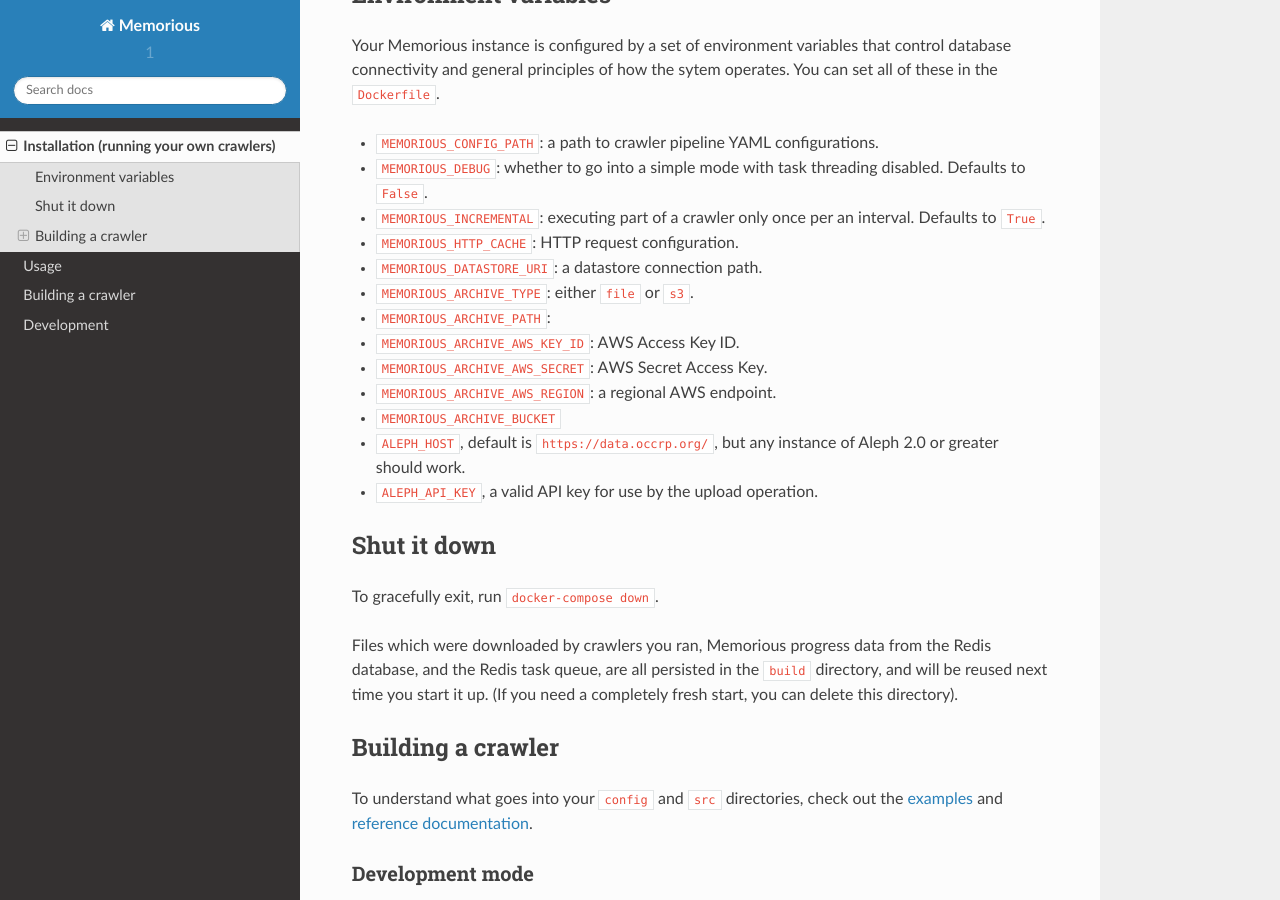
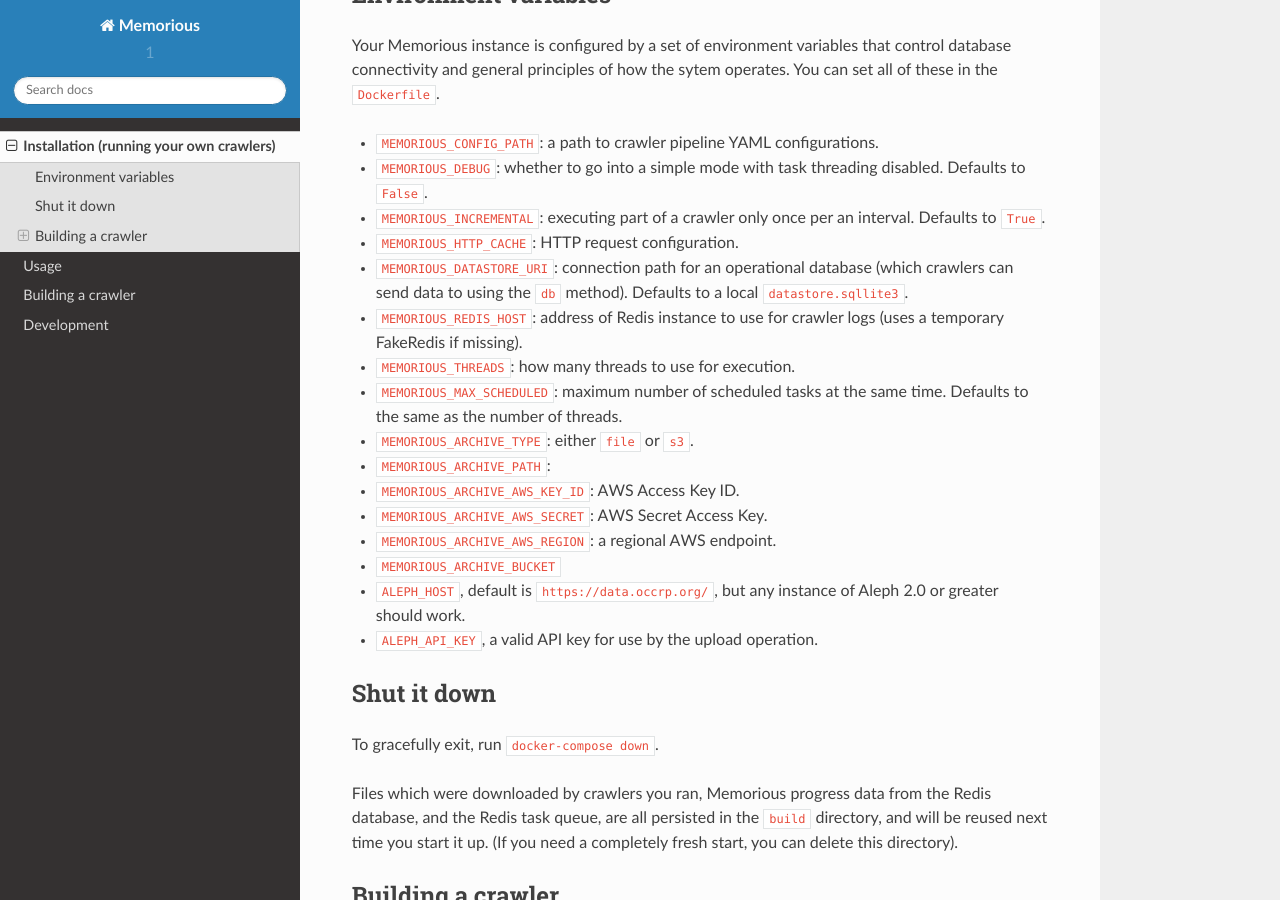
Before and after one commit to alephdata/memorious, a Sphinx documentation site: the page built from docs/installation.md, in a window 1280 px wide and 900 px high, scrolled down 968 px. Built offline with Sphinx 7.4.7 and the Read the Docs theme 2.0.0, drawn with Linux system fonts in a browser that asks for light colours.

Commit message:
Add redis and threading config options

```diff
--- a/docs/installation.md
+++ b/docs/installation.md
@@ -39,7 +39,11 @@
 * ``MEMORIOUS_DEBUG``: whether to go into a simple mode with task threading disabled. Defaults to `False`.
 * ``MEMORIOUS_INCREMENTAL``: executing part of a crawler only once per an interval. Defaults to `True`.
 * ``MEMORIOUS_HTTP_CACHE``: HTTP request configuration.
-* ``MEMORIOUS_DATASTORE_URI``: a datastore connection path.
+* ``MEMORIOUS_DATASTORE_URI``: connection path for an operational database (which crawlers can send data to using the `db` method). Defaults to a local `datastore.sqllite3`.
+
+* ``MEMORIOUS_REDIS_HOST``: address of Redis instance to use for crawler logs (uses a temporary FakeRedis if missing).
+* ``MEMORIOUS_THREADS``: how many threads to use for execution.
+* ``MEMORIOUS_MAX_SCHEDULED``: maximum number of scheduled tasks at the same time. Defaults to the same as the number of threads.
 
 * ``MEMORIOUS_ARCHIVE_TYPE``: either ``file`` or ``s3``.
 * ``MEMORIOUS_ARCHIVE_PATH``:
```
